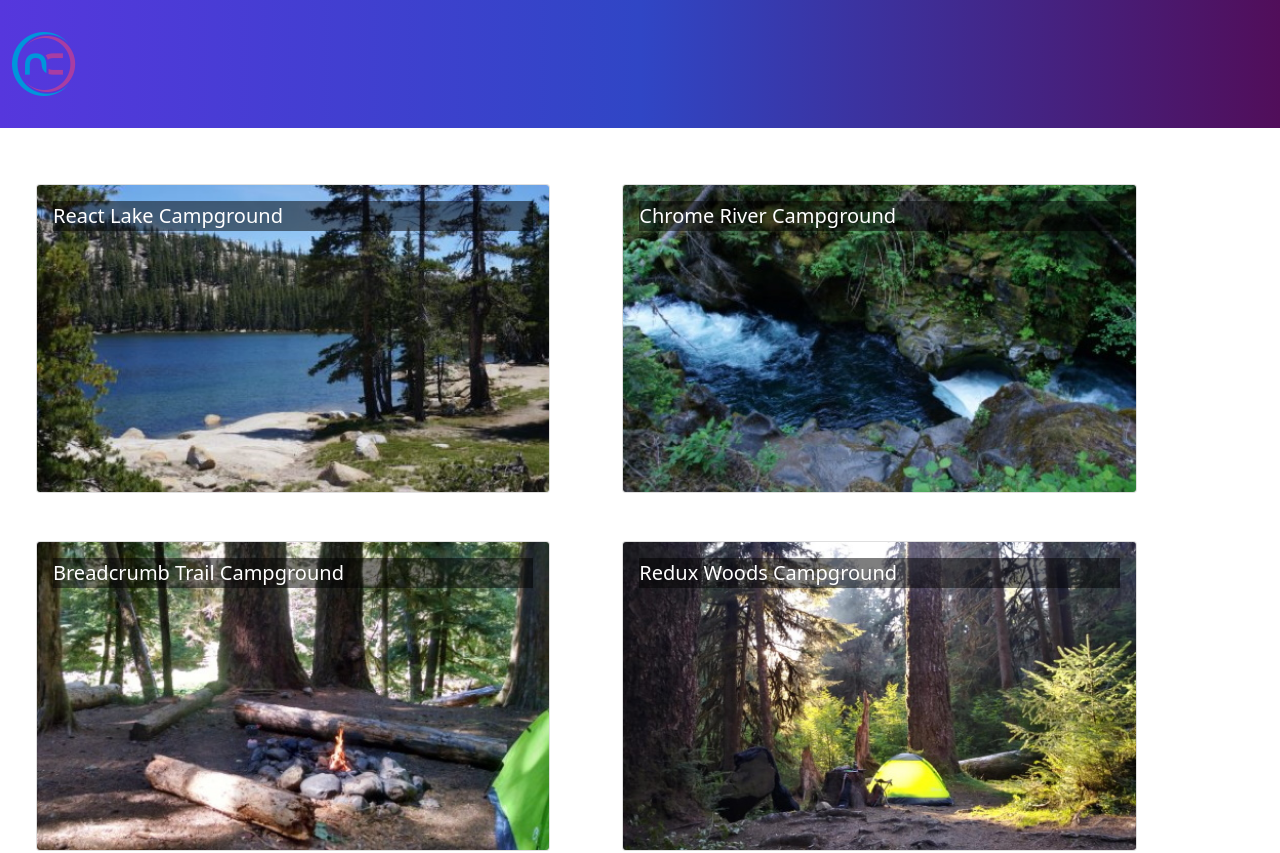
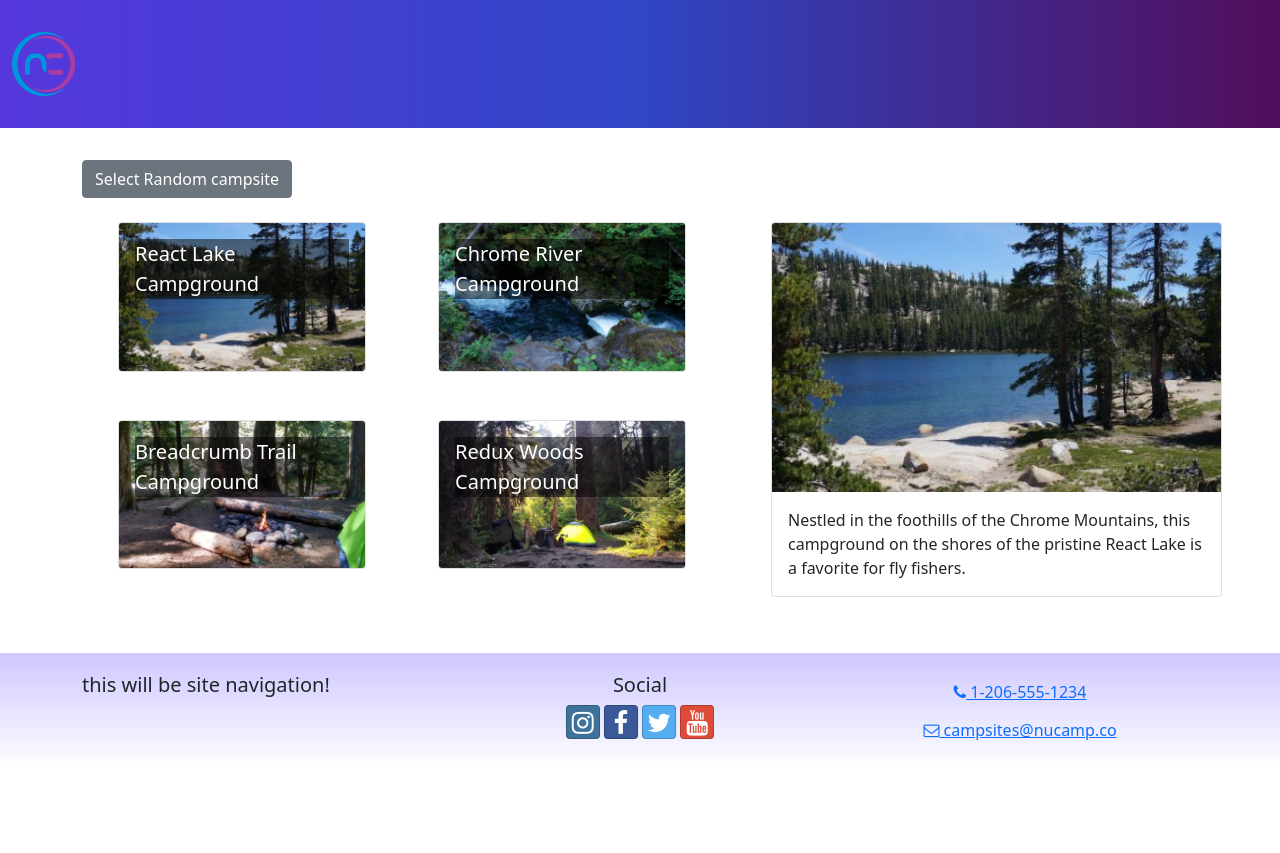
Before and after one commit to xoxoiindy/React-Project-App, a React (Create React App) app: page / in a window 1280 px wide. Shown: the top 853 px of the page. After the commit the page ends 800 px from the top, so only its background shows below. Built offline with nearby package versions, Linux system fonts and the light colour scheme.

Commit message:
CampsitesDirectoryPage

```diff
--- a/src/App.js
+++ b/src/App.js
@@ -1,14 +1,13 @@
-import CampsitesList from './features/campsites/CampsitesList.js';
+import CampsitesDirectoryPage from './pages/CampsitesDirectoryPage'
 import Header from './components/Header';
 import Footer from './components/Footer';
-
 import './App.css';
 
 function App() {
     return (
-        <div >
+        <div className='App'>
             <Header/>
-                <CampsitesList campsite={[]} />
+            <CampsitesDirectoryPage/>
             <Footer/>
         </div>
     );
--- /dev/null
+++ b/src/features/campsites/CampsiteDetail.js
@@ -0,0 +1,18 @@
+import { Card, CardImg, CardText, CardBody, Col } from 'reactstrap';
+
+const CampsiteDetail = ( {campsite} ) => {
+    const { image, name, description } = campsite;
+
+    return (
+        <Col md='12' className='m-4'>
+            <Card>
+                <CardImg top src={image} alt={name} />
+                <CardBody>
+                    <CardText>{description}</CardText>
+                </CardBody>
+            </Card>
+        </Col>
+    );
+};
+
+export default CampsiteDetail;
--- /dev/null
+++ b/src/pages/CampsitesDirectoryPage.js
@@ -0,0 +1,31 @@
+import { Container, Row, Col, Button } from 'reactstrap';
+import CampsiteDetail from '../features/campsites/CampsiteDetail';
+import CampsitesList from '../features/campsites/CampsitesList';
+import { selectRandomCampsite } from '../features/campsites/campsitesSlice';
+
+const CampsitesDirectoryPage = () => {
+    let selectedCampsite = selectRandomCampsite();
+
+    const toggleCampsite = () => {
+        selectedCampsite = selectRandomCampsite();
+        console.log(selectedCampsite);
+    }
+
+    return (
+        <Container>
+            <Button onClick={() => toggleCampsite()}>
+                Select Random campsite
+            </Button>
+            <Row>
+                <Col sm='5' md='7'>
+                    <CampsitesList />
+                </Col>
+                <Col sm='7' md='5'>
+                    <CampsiteDetail campsite={selectedCampsite} />
+                </Col>
+            </Row>
+        </Container>
+    );
+};
+
+export default CampsitesDirectoryPage;
```
